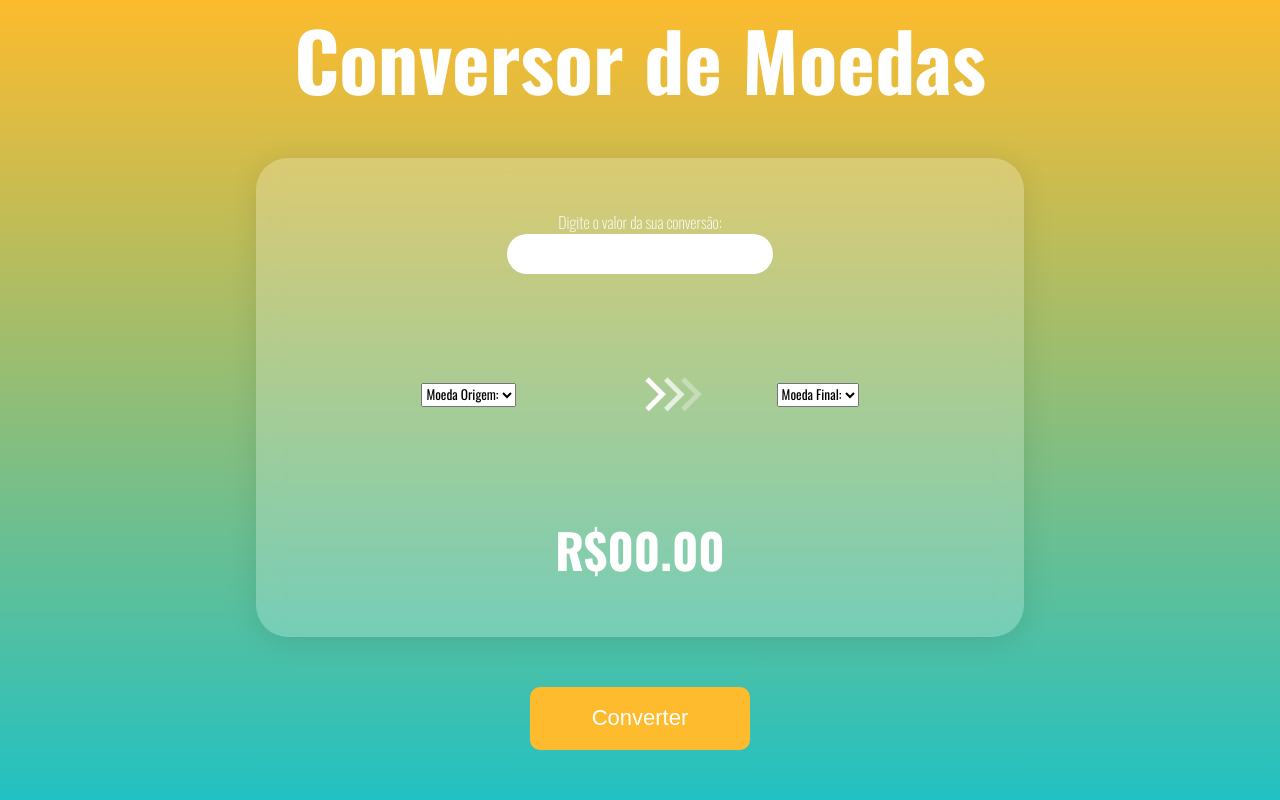
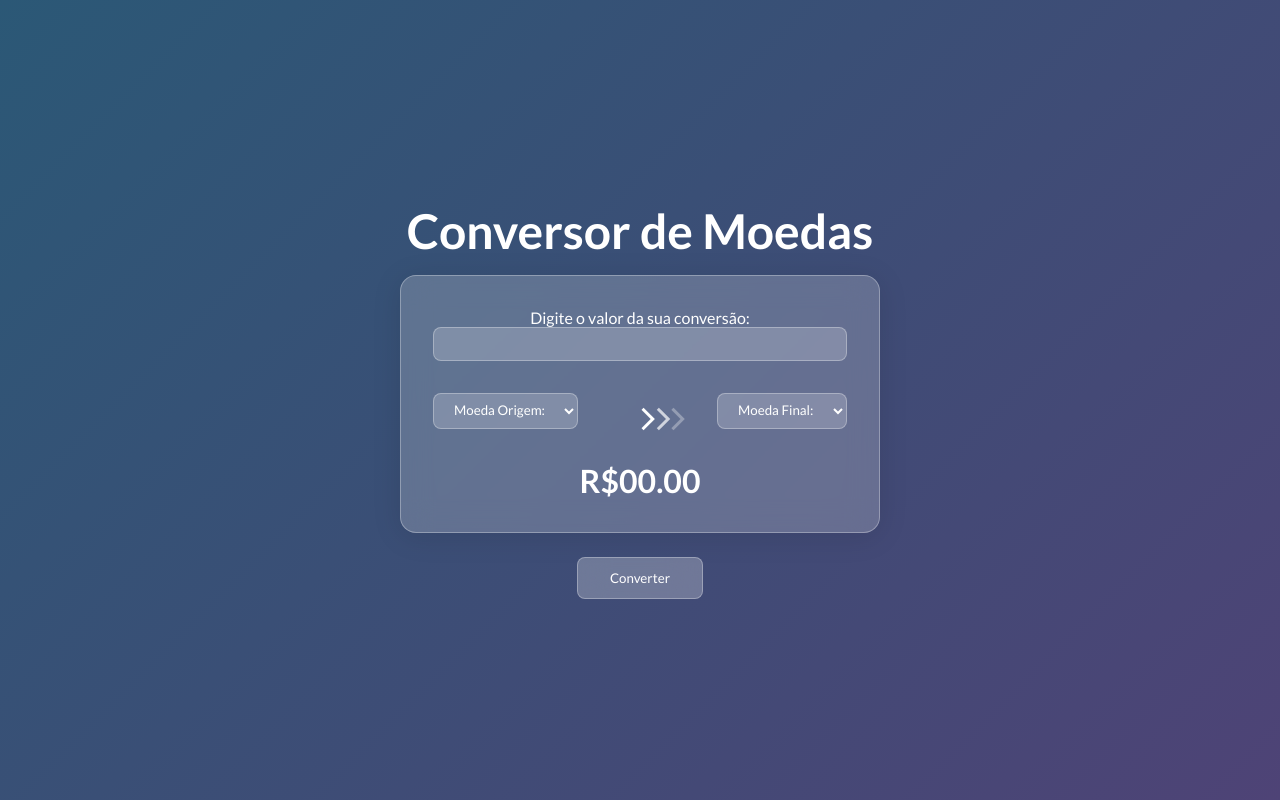
Before and after one commit to loyfus/conversor-moeda, a website built with Vite: page index.html in a window 1280 px wide. Built offline with nearby package versions, Linux system fonts and the light colour scheme.

Commit message:
Improve layout with glassmorphism

```diff
--- a/index.html
+++ b/index.html
@@ -11,6 +11,7 @@
 </head>
 
 <body>
+  <main class="container">
 
   <h1 id="titulo-home">Conversor de Moedas</h1>
 
@@ -153,12 +154,12 @@
 
     </div>
 
-  </div>
 
   <button id="converter-btn">Converter</button>
 
 
 
+  </main>
   <script type="module" src="/main.js"></script>
 </body>
 
--- a/style.css
+++ b/style.css
@@ -1,64 +1,57 @@
-*{
+* {
   margin: 0;
   padding: 0;
+  box-sizing: border-box;
   font-family: 'Lato', sans-serif;
-    font-family: 'Oswald', sans-serif;
 }
 
 body {
-    background: rgb(34,193,195);
-    background: linear-gradient(0deg, rgba(34,193,195,1) 0%, rgba(253,187,45,1) 100%);
-    height: 100vh;
+  min-height: 100vh;
   display: flex;
   justify-content: center;
   align-items: center;
+  background: linear-gradient(135deg, #2b5876, #4e4376);
+  color: #fff;
+}
+
+.container {
+  display: flex;
   flex-direction: column;
+  align-items: center;
+  text-align: center;
 }
-#itens-box{
+
+#titulo-home {
+  font-size: 3rem;
+  margin-bottom: 1rem;
+}
+
+#card-fundo {
+  width: min(90vw, 480px);
+  padding: 2rem;
+  border-radius: 1rem;
+  background: rgba(255, 255, 255, 0.2);
+  border: 1px solid rgba(255, 255, 255, 0.3);
+  box-shadow: 0 4px 30px rgba(0, 0, 0, 0.1);
+  backdrop-filter: blur(15px);
+  margin-bottom: 1.5rem;
+}
+
+#itens-box {
+  margin-bottom: 1rem;
   display: flex;
   flex-direction: column;
 }
-#itens-box p {
-    display: flex;
-    justify-content: center;
-    align-items: center;
-    color: #ffffff;
-    font-weight: 200;
-    text-shadow: #0000;
 
-}
-
-#titulo-home{
-    justify-content: center;
-    align-items: center;
-    color: #ffff;
-    font-size: 5em;
-    padding-bottom: 0.5em;
-    text-align: center;
-}
-
-#card-fundo {
-    display: flex;
-    flex-direction: column;
-    justify-content: space-around;
-    align-items: center;
-    width: 48em;
-    height: 32em;
-    background: rgba(255, 255, 255, 0.22);
-    border-radius: 16px;
-    box-shadow: 0 4px 30px rgba(0, 0, 0, 0.1);
-    backdrop-filter: blur(11.6px);
-    -webkit-backdrop-filter: blur(11.6px);
-    box-shadow: #0000;
-    border-radius: 2em;
-}
-
-#valor-box{
-    width: 20em;
-    height: 3em;
-    border-radius: 2em;
-    border: none;
-    text-align: center;
+#valor-box,
+select {
+  width: 100%;
+  margin-bottom: 1rem;
+  padding: 0.5rem 1rem;
+  border-radius: 0.5rem;
+  border: 1px solid rgba(255, 255, 255, 0.3);
+  background: rgba(255, 255, 255, 0.2);
+  color: #fff;
 }
 
 #valor-box::-webkit-outer-spin-button,
@@ -67,117 +60,30 @@ body {
   margin: 0;
 }
 
-
 #valor-box[type=number] {
   -moz-appearance: textfield;
 }
 
-#moedas-conver{
+#moedas-conver {
   display: flex;
-    justify-content: center;
   align-items: center;
-}
-
-
-#converter-btn{
-    margin: 3em 0;
-    justify-content: center;
-    align-items: center;
-}
-
-#converter-btn:hover {
-    background: #505050;
-    cursor:pointer;
-}
-
-button {
-    width: 9em;
-    height: 3em;
-    border-radius: 2em;
-    border: none;
-    background: white;
-    color: black;
-    box-shadow: 0 4px 30px rgba(0, 0, 0, 0.1);
-}
-
-#converter-btn {
-    width: 220px;
-    text-align: center;
-    white-space: nowrap;
-    display: block;
-    margin: 50px auto;
-    padding: 10px;
-    box-shadow: 0 0 0 0 rgba(253, 187, 45, 0.7);
-    border-radius: 10px;
-    background-color: #fdbb2d;
-    -webkit-animation: pulsing 1.25s infinite cubic-bezier(0.66, 0, 0, 1);
-    -moz-animation: pulsing 1.25s infinite cubic-bezier(0.66, 0, 0, 1);
-    -ms-animation: pulsing 1.25s infinite cubic-bezier(0.66, 0, 0, 1);
-    animation: pulsing 1.25s infinite cubic-bezier(0.66, 0, 0, 1);
-    font-size: 22px;
-    font-weight: normal;
-    font-family: sans-serif;
-    text-decoration: none;
-    color: #ffffff;
-    transition: all 300ms ease-in-out;
-}
-
-button#converter-btn:hover {
-    -webkit-animation: none;
-    -moz-animation: none;
-    -ms-animation: none;
-    animation: none;
-    color: #ffffff;
-}
-
-
-
-@-webkit-keyframes pulsing {
-    to {
-      box-shadow: 0 0 0 30px rgba(232, 76, 61, 0);
-    }
-}
-
-@-moz-keyframes pulsing {
-    to {
-      box-shadow: 0 0 0 30px rgba(232, 76, 61, 0);
-    }
-}
-
-@-ms-keyframes pulsing {
-    to {
-      box-shadow: 0 0 0 30px rgba(232, 76, 61, 0);
-    }
-}
-
-@keyframes pulsing {
-    to {
-      box-shadow: 0 0 0 30px rgba(232, 76, 61, 0);
-    }
-}
-
-#resultado{
-    font-size: 3em;
-    font-weight: bold;
-    color: #ffffff;
+  justify-content: space-between;
+  gap: 1rem;
 }
 
 #arrow {
-    top: 50%;
-    left: 50%;
-    transform: translate(-50%, -50%);
+  padding: 0 1rem;
   transform: rotate(270deg);
-    padding: 0 8em;
 }
 
 #arrow span {
-    display: flex;
-    width: 1.5vw;
-    height: 1.5vw;
-    border-bottom: 5px solid white;
-    border-right: 5px solid white;
+  display: block;
+  width: 1rem;
+  height: 1rem;
+  border-bottom: 3px solid #fff;
+  border-right: 3px solid #fff;
   transform: rotate(45deg);
-    margin: -10px;
+  margin: -3px;
   animation: animate 2s infinite;
 }
 
@@ -192,49 +98,45 @@ button#converter-btn:hover {
 @keyframes animate {
   0% {
     opacity: 0;
-        transform: rotate(45deg) translate(-20px, -20px);
+    transform: rotate(45deg) translate(-10px, -10px);
   }
   50% {
     opacity: 1;
   }
   100% {
     opacity: 0;
-        transform: rotate(45deg) translate(20px, 20px);
+    transform: rotate(45deg) translate(10px, 10px);
   }
 }
 
-@media only screen and (max-width: 768px) {
-    body {
-        width: 100vw;
-        height: 100vh;
+#resultado {
+  font-size: 2rem;
+  font-weight: bold;
+  display: block;
+  margin-top: 1rem;
 }
 
-    #titulo-home{
-        font-size: 2em;
+#converter-btn {
+  padding: 0.75rem 2rem;
+  border-radius: 0.5rem;
+  border: 1px solid rgba(255, 255, 255, 0.3);
+  background: rgba(255, 255, 255, 0.25);
+  color: #fff;
+  cursor: pointer;
+  backdrop-filter: blur(15px);
+  transition: background 0.3s;
 }
 
-    #card-fundo {
-        width: 80vw;
-        height: 24em;
+#converter-btn:hover {
+  background: rgba(255, 255, 255, 0.4);
 }
 
-    #moedas-conver{
-        display: flex;
-        flex-direction: column;
+@media (max-width: 768px) {
+  #titulo-home {
+    font-size: 2rem;
   }
 
-    #arrow{
-        padding: 2em 0;
+  #resultado {
+    font-size: 1.5rem;
   }
-
-    #resultado{
-        font-size: 2em;
 }
-
-    #valor-box{
-        width: 16em;
-        border-radius: 1em;
-    }
-
-
-}
```
Lines whose indentation alone changed are shown as unchanged.
